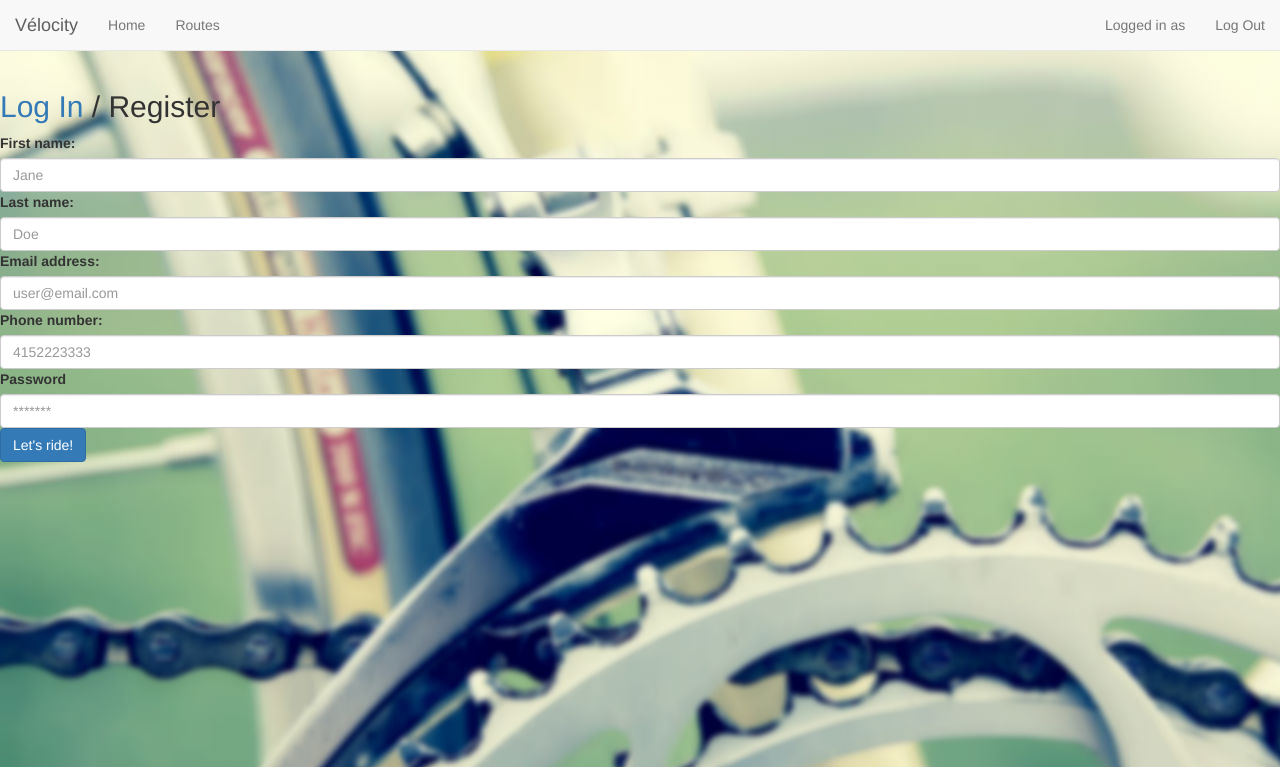
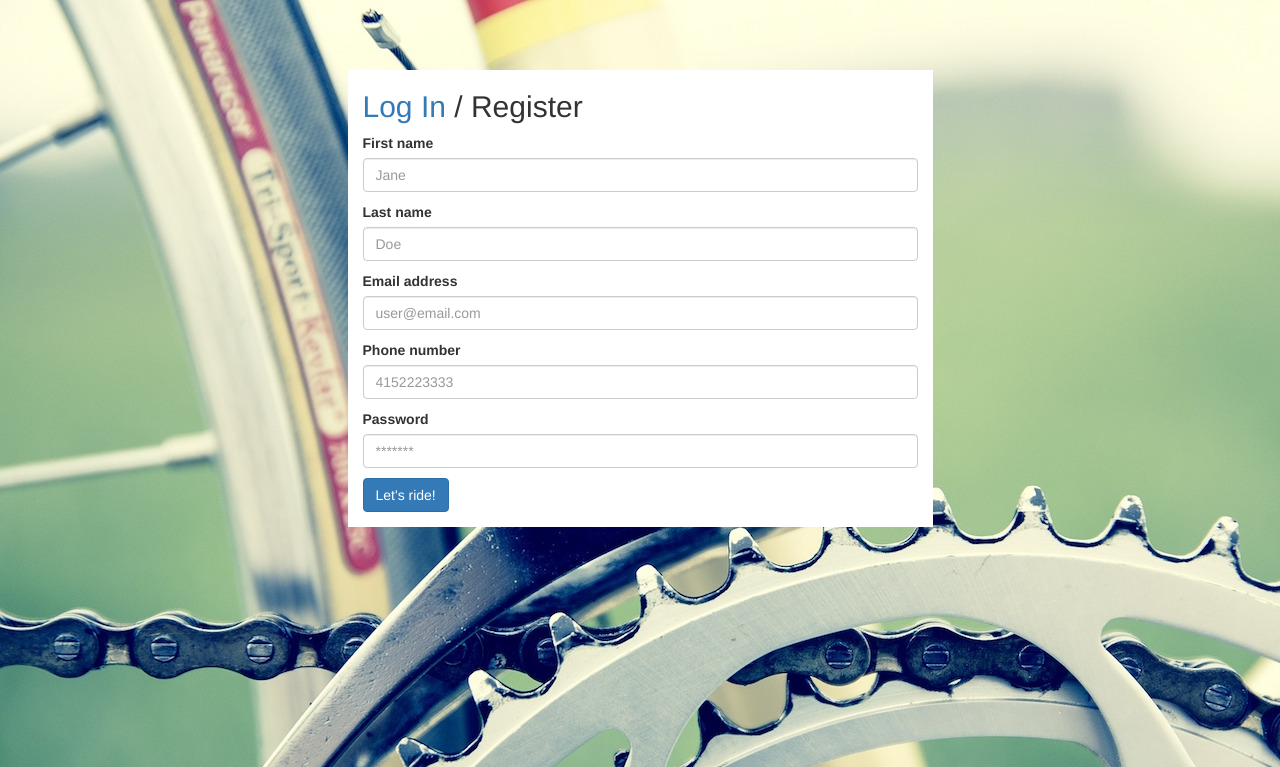
Before and after one commit to valeriewilson/velocity, a Flask app: page /register in a window 1280 px wide. Shown: the top 767 px of the page. Run offline with Flask 2, Linux system fonts and the light colour scheme; some libraries are stand-ins or nearby versions.

Commit message:
Created secondary template & heavily formatted

```diff
--- a/static/styles.css
+++ b/static/styles.css
@@ -22,6 +22,7 @@
 .sidebar {
     position: fixed;
     margin-left: -250px;
+    background-color: white;
 }
 #wrapper {
   padding-left: 250px;
@@ -29,7 +30,7 @@
 }
 body {
     padding-top: 70px;
-    background-image: url(/static/images/login_background.jpg);
+    background-image: url(/static/images/background.jpg);
     background-attachment: fixed;
     width: 100%;
 }
@@ -38,3 +39,18 @@ body {
     margin-top: 10px;
     width: 95%;
 }
+.main-page {
+    background-color: white;
+}
+input {
+    margin-bottom: 10px;
+}
+.btn {
+    margin-bottom: 15px;
+}
+img {
+    margin-bottom: 15px;
+}
+select {
+    margin-bottom: 10px;
+}
--- a/templates/base.html
+++ b/templates/base.html
@@ -13,32 +13,6 @@
     {% endwith %}
 </head>
 <body>
-
-    <nav class="navbar navbar-default navbar-fixed-top">
-       <div class="container-fluid">
-        <div class="navbar-header">
-          <button type="button" class="navbar-toggle collapsed" data-toggle="collapse" data-target="#bs-example-navbar-collapse-1" aria-expanded="false">
-            <span class="sr-only">Toggle navigation</span>
-            <span class="icon-bar"></span>
-            <span class="icon-bar"></span>
-            <span class="icon-bar"></span>
-          </button>
-          <a class="navbar-brand" href="/">Vélocity</a>
-        </div>
-
-        <div class="collapse navbar-collapse" id="bs-example-navbar-collapse-1">
-          <ul class="nav navbar-nav">
-            <li><a href="/">Home</a></li>
-            <li><a href="/routes">Routes</a></li>
-          </ul>
-          <ul class="nav navbar-nav navbar-right">
-            <li class="navbar-text">Logged in as {{ email }}</li>
-            <li><a href="/logout">Log Out</a></li>
-          </ul>
-        </div>
-      </div>
-    </nav>
-
     {% block content %}{% endblock %}
 </body>
 </html>
--- a/templates/register.html
+++ b/templates/register.html
@@ -1,18 +1,24 @@
 {% extends 'base.html' %}
 {% block title %}Register{% endblock %}
 {% block content %}
+<div class="container">
+    <div class="row">
+        <div class="col-xs-offset-3 col-xs-6 main-page">
             <h2><a href="/login">Log In</a> / Register</h2>
             <form action="/register" method="POST" id="registration-form">
-        <label for="first-name">First name:</label>
+                <label for="first-name">First name</label>
                 <input type="first-name" id="first-name" class="form-control" name="first-name" autocomplete="off" placeholder="Jane" required>
-        <label for="last-name">Last name:</label>
+                <label for="last-name">Last name</label>
                 <input type="last-name" id="last-name" class="form-control" name="last-name" autocomplete="off" placeholder="Doe" required>
-        <label for="email">Email address:</label>
+                <label for="email">Email address</label>
                 <input type="email" id="email" class="form-control" name="email" autocomplete="off" placeholder="user@email.com" required>
-        <label for="phone-number">Phone number:</label>
+                <label for="phone-number">Phone number</label>
                 <input type="phone-number" id="phone-number" class="form-control" name="phone-number" autocomplete="off" placeholder="4152223333" required>
                 <label for "password">Password</label>
                 <input type="password" id="password" class="form-control" name="password" autocomplete="off" placeholder="*******" required>
                 <input type="submit" class="btn btn-primary" value="Let's ride!">
             </form>
+        </div>
+    </div>
+</div>
 {% endblock %}
```
Also changed, not shown: templates/base_logged_in.html (added, +29 -0 lines), templates/home.html (+5 -8 lines), templates/login.html (+7 -3 lines), templates/routes.html (+6 -12 lines), static/images/background.jpg (added), static/images/login_background.jpg (deleted). Lines whose indentation alone changed are shown as unchanged.
